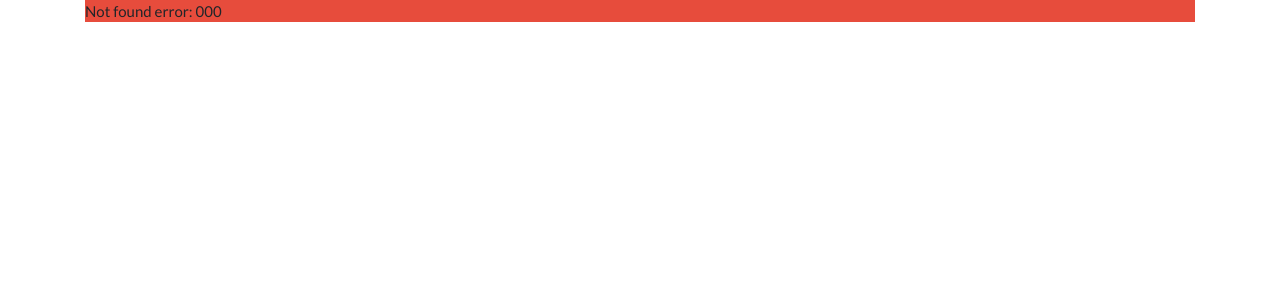
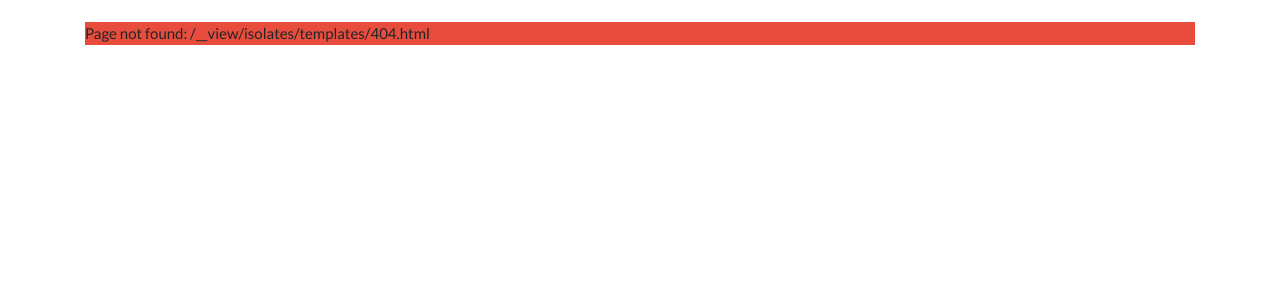
Before and after one commit to aekazakov/enigma_explorer, a Django app: template isolates/templates/404.html in a window 1280 px wide. Shown: the part 55-355 px from the top of the page. Run offline with Django 3.2, Linux system fonts and the light colour scheme; the template is opened without the code that fills it: most values are stand-ins (such as "Sample title", 1, 10 or a date in 2020); some libraries are stand-ins or nearby versions.

Commit message:
Changed 404 template

```diff
--- a/isolates/templates/404.html
+++ b/isolates/templates/404.html
@@ -8,7 +8,8 @@
 
 {% block content %}
 	{% if exception %}
-		<div class="bg-danger">Not found error: {{ exception }}</div>
+		<br/>
+		<div class="bg-danger">Page not found: {{ request.path }}</div>
 	{% else %}
 		{% if searchcontext %}
 		<div class="bg-danger">{{ searchcontext }}</div>
```
